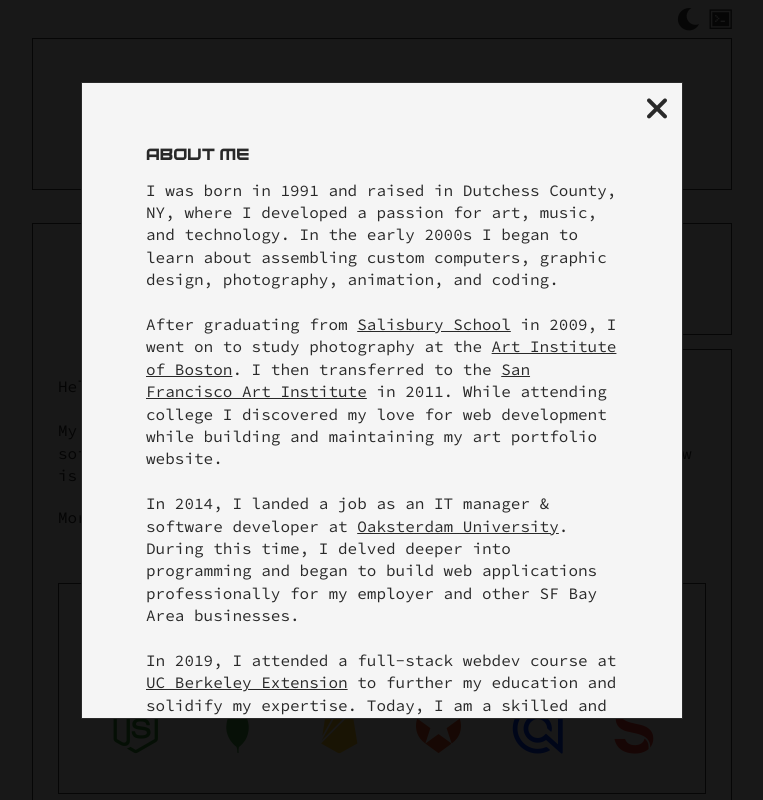
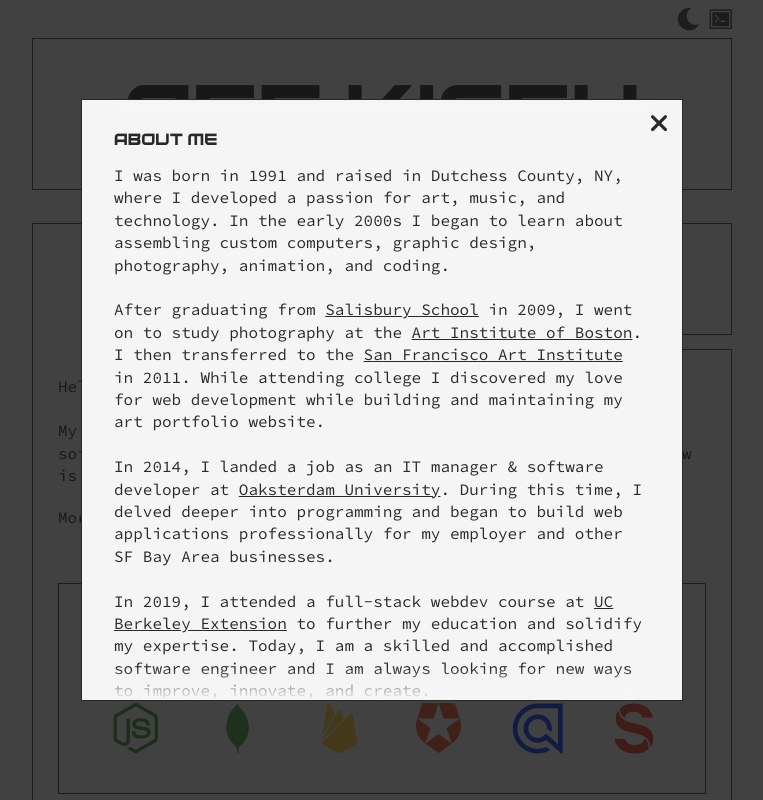
Before and after one commit to AceGK/portfolio, a Next.js app: page /about in a window 1280 px wide. Both pictures are taken after a click on the element "More about me". Shown: the top 800 px of the page, without its empty margins (258-1021 px from the left). Built offline with nearby package versions, Linux system fonts and the light colour scheme; a web font is replaced by a local one.

Commit message:
fix modal styling

```diff
--- /dev/null
+++ b/src/components/modal/Modal.module.scss
@@ -0,0 +1,114 @@
+@import "../../styles/mixins";
+
+.container {
+  width: 100vw;
+  height: 100vh;
+  position: fixed;
+  top: 0;
+  left: 0;
+  display: flex;
+  justify-content: center;
+  align-items: center;
+  z-index: 1;
+}
+
+.modal {
+  width: 90vw;
+  height: 90vh;
+  max-width: 600px;
+  max-height: 600px;
+  background-color: var(--bkg1);
+  border: 1px solid var(--text);
+  display: flex;
+  flex-direction: column;
+  overflow-y: scroll;
+  z-index: 1;
+
+  @include tablet(){
+    max-width: 90vw;
+    max-height: 90vh;
+  }
+  &::-webkit-scrollbar {
+    width: 10px;
+  }
+  &::-webkit-scrollbar-track {
+    background-color: transparent;
+  }
+  &::-webkit-scrollbar-thumb {
+    background-color: var(--accent1);
+  }
+}
+
+.close {
+  display: flex;
+  justify-content: flex-end;
+  position: sticky;
+  top: 0;
+  height: 0;
+  z-index: 1;
+  button {
+    background-color: transparent;
+    border: none;
+    cursor: pointer;
+    color: var(--text);
+    padding: 15px;
+    font-size: 1rem;
+  }
+}
+
+.body {
+  color: transparent !important;
+  position: relative;
+  padding: 2em;
+  z-index: 0;
+
+  &::before,
+  &::after {
+    content: "";
+    width: 100%;
+    position: sticky;
+    display: block;
+    --height: 2em;
+    height: var(--height);
+  }
+
+  &::before {
+    background: linear-gradient(
+      180deg,
+      var(--bkg1) 0%,
+      rgba(20, 20, 20, 0) 100%
+    );
+    height: var(--height);
+    margin-top: calc(var(--height) * -1);
+    top: 0px;
+  }
+  &::after {
+    background: linear-gradient(
+      0deg,
+      var(--bkg1) 0%,
+      rgba(20, 20, 20, 0) 100%
+    );
+    height: var(--height);
+    margin-bottom: calc(var(--height) * -1);
+    bottom: 0px;
+  }
+  h1 {
+    padding-bottom: 1em;
+  }
+  p:last-of-type {
+    padding-bottom: 0px;
+  }
+}
+
+.backdrop {
+  pointer-events: none;
+  width: 100%;
+  height: 100%;
+  background-color: rgba(20, 20, 20, 0.8);
+  position: fixed;
+  top: 0px;
+  left: 0;
+  opacity: 1;
+
+  pointer-events: all;
+}
--- /dev/null
+++ b/src/components/modal/index.js
@@ -0,0 +1,32 @@
+import React from 'react'
+import styles from './Modal.module.scss'
+
+export default function Modal({ children, setModal }) {
+  return (
+    <>
+    <div className={styles.container}>
+    <Backdrop setModal={setModal} />
+      <div className={styles.modal}>
+        <div className={styles.close}>
+          <button className="icon-xmark" onClick={() => setModal(false)}/>
+        </div>
+        <div className={styles.bodyWrapper}>
+        <div className={styles.body}>
+          {children}
+      </div>
+      </div>
+      </div>
+    </div>
+    </>
+  )
+}
+
+function Backdrop({ setModal }) {
+  return (
+    <div
+      className={styles.backdrop}
+      onClick={() => setModal(false)}
+    >
+    </div>
+  )
+}
--- /dev/null
+++ b/src/components/skills/Skills.module.scss
@@ -0,0 +1,108 @@
+@import "../../styles/mixins";
+
+//#region SkillsBox
+.skillsBox {
+  margin-bottom: 15px;
+
+  &:not(:last-child) {
+    margin-bottom: 35px;
+  }
+
+  h2 {
+    font-size: 1.3rem;
+    letter-spacing: 5px;
+    display: flex;
+    flex-direction: row;
+    margin: 0px;
+    margin-top: 0px;
+    &::before {
+      content: "";
+      flex-basis: 25px;
+      border-top: 1px solid var(--accent1);
+      margin: auto;
+      margin-right: 15px;
+    }
+    &::after {
+      content: "";
+      flex: 1;
+      border-top: 1px solid var(--accent1);
+      margin: auto;
+      margin-left: 15px;
+    }
+    @include tablet() {
+      font-size: 1rem;
+    }
+  }
+
+  > div {
+    display: flex;
+    justify-content: space-evenly;
+    flex-wrap: wrap;
+    // display:grid;
+    // grid-template-columns: repeat(5, 1fr);
+    border: 1px solid var(--accent1);
+    border-top: none;
+    margin: -0.65rem auto;
+    padding: 40px 20px 30px 20px;
+    @include tablet() {
+      margin: -0.5rem auto;
+    }
+  }
+
+  i {
+    font-size: 50px;
+    padding: 0px 20px;
+    @include tablet() {
+      padding: 0px 16px;
+      font-size: 40px;
+    }
+  }
+}
+//#endregion
+
+//#region Icons
+.icon_wrapper {
+  position: relative;
+  padding: 10px 0px;
+  @include tablet() {
+    padding: 8px 0px;
+    font-size: 40px;
+  }
+}
+.icon {
+  opacity: 1;
+  -webkit-transition: -webkit-transform opacity 0.7s;
+  -moz-transition: opacity 0.7s;
+  -o-transition: opacity 0.7s;
+  transition: opacity 0.7s;
+}
+.icon_active {
+  opacity: 0.1;
+  -webkit-transition: -webkit-transform opacity 0.3s;
+  -moz-transition: opacity 0.3s;
+  -o-transition: opacity 0.3s;
+  transition: opacity 0.3s;
+}
+.icon_text {
+  font-family: var(--body-font);
+  font-size: 1rem;
+  pointer-events: none;
+  text-align: center;
+  position: absolute;
+  top: 50%;
+  left: 50%;
+  -webkit-transform: translate(-50%, -50%);
+  -moz-transform: translate(-50%, -50%);
+  -ms-transform: translate(-50%, -50%);
+  -o-transform: translate(-50%, -50%);
+  transform: translate(-50%, -50%);
+  opacity: 0;
+  &__active {
+    opacity: 1;
+    -webkit-transition: -webkit-transform opacity 0.3s;
+    -moz-transition: opacity 0.3s;
+    -o-transition: opacity 0.3s;
+    transition: opacity 0.3s;
+  }
+}
+//#endregion
--- /dev/null
+++ b/src/components/skills/index.js
@@ -0,0 +1,37 @@
+import styles from "./Skills.module.scss"
+import { useState } from "react";
+
+function SkillsBox(props) {
+  return (
+    <div className={styles.skillsBox}>
+      <h2>{props.title}</h2>
+      <div>
+        {props.children}
+      </div>
+    </div>
+  )
+}
+
+function Icon(props) {
+
+  const [iconText, setIconText] = useState(false);
+
+  return (
+    <div className={styles.icon_wrapper}>
+      <i
+        className={`${props.className} ${styles.icon}} ${iconText ? styles.icon_active : null}`}
+        name={props.name}
+        // onClick={() => setIconText(!iconText)}
+        onMouseEnter={() => setIconText(true)}
+        onMouseLeave={() => setIconText(false)}
+      >
+      </i>
+      <span className={`${styles.icon_text} ${iconText ? styles.icon_text__active : null}`}>{props.name}</span>
+    </div>
+  )
+}
+
+export {
+  SkillsBox,
+  Icon,
+}
--- a/src/pages/about/about.module.scss
+++ b/src/pages/about/about.module.scss
@@ -2,112 +2,6 @@
 
 .about {
   margin-bottom: 3em;
-}
-
-// about page boxes
-.skillsBox {
-  margin-bottom: 15px;
-
-  &:not(:last-child) {
-    margin-bottom: 35px;
-  }
-
-  h2 {
-    font-size: 1.3rem;
-    letter-spacing: 5px;
-    display: flex;
-    flex-direction: row;
-    margin: 0px;
-    margin-top: 0px;
-    &::before {
-      content: "";
-      flex-basis: 25px;
-      border-top: 1px solid var(--accent1);
-      margin: auto;
-      margin-right: 15px;
-    }
-    &::after {
-      content: "";
-      flex: 1;
-      border-top: 1px solid var(--accent1);
-      margin: auto;
-      margin-left: 15px;
-    }
-    @include tablet() {
-      font-size: 1rem;
-    }
-  }
-
-  > div {
-    display: flex;
-    justify-content: space-evenly;
-    flex-wrap: wrap;
-    // display:grid;
-    // grid-template-columns: repeat(5, 1fr);
-    border: 1px solid var(--accent1);
-    border-top: none;
-    margin: -0.65rem auto;
-    padding: 40px 20px 30px 20px;
-    @include tablet() {
-      margin: -0.5rem auto;
-    }
-  }
-
-  i {
-    font-size: 50px;
-    padding: 0px 20px;
-    @include tablet() {
-      padding: 0px 16px;
-      font-size: 40px;
-    }
-  }
-}
-
-// icons
-
-.icon_wrapper {
-  position: relative;
-  padding: 10px 0px;
-  @include tablet() {
-    padding: 8px 0px;
-    font-size: 40px;
-  }
-}
-.icon {
-  opacity: 1;
-  -webkit-transition: -webkit-transform opacity 0.7s;
-  -moz-transition: opacity 0.7s;
-  -o-transition: opacity 0.7s;
-  transition: opacity 0.7s;
-}
-.icon_active {
-  opacity: 0.1;
-  -webkit-transition: -webkit-transform opacity 0.3s;
-  -moz-transition: opacity 0.3s;
-  -o-transition: opacity 0.3s;
-  transition: opacity 0.3s;
-}
-.icon_text {
-  font-family: var(--body-font);
-  font-size: 1rem;
-  pointer-events: none;
-  text-align: center;
-  position: absolute;
-  top: 50%;
-  left: 50%;
-  -webkit-transform: translate(-50%, -50%);
-  -moz-transform: translate(-50%, -50%);
-  -ms-transform: translate(-50%, -50%);
-  -o-transform: translate(-50%, -50%);
-  transform: translate(-50%, -50%);
-  opacity: 0;
-  &__active {
-    opacity: 1;
-    -webkit-transition: -webkit-transform opacity 0.3s;
-    -moz-transition: opacity 0.3s;
-    -o-transition: opacity 0.3s;
-    transition: opacity 0.3s;
-  }
 }
 
 .button {
@@ -125,88 +19,95 @@
   }
 }
 
-.modal {
-  background: var(--bkg1);
-  z-index: 2;
-  position: fixed;
-  top: 0;
-  right: 0;
-  left: 0;
-  bottom: 0;
-  width: 90%;
-  height: 90%;
-  width: 90%;
-  max-height: 635px;
-  max-width: 600px;
-  margin: auto;
-  overflow: auto;
-  border: 1px solid var(--text);
+// .modal {
+//   background: var(--bkg1);
+//   z-index: 2;
+//   position: fixed;
+//   top: 0;
+//   right: 0;
+//   left: 0;
+//   bottom: 0;
+//   width: 90%;
+//   height: 90%;
+//   width: 90%;
+//   max-height: 635px;
+//   max-width: 600px;
+//   margin: auto;
+//   overflow: overlay;
+//   overflow-x:hidden;
+//   // overflow:auto;
+//   border: 1px solid var(--text);
 
-  &::-webkit-scrollbar {
-    width: 10px;
-  }
-  &::-webkit-scrollbar-track {
-    background-color: transparent;
-  }
-  &::-webkit-scrollbar-thumb {
-    background-color: var(--accent1);
-  }
+//   &::-webkit-scrollbar {
+//     width: 10px;
+//   }
+//   &::-webkit-scrollbar-track {
+//     background-color: transparent;
+//   }
+//   &::-webkit-scrollbar-thumb {
+//     background-color: var(--accent1);
+//   }
 
-  &__content {
-    padding: 4em;
-  }
+//   &__content {
+//     padding: 2em;
+//     // &::before {
+//     //   content: "";
+//     //   background: linear-gradient(180deg, rgba(20,20,20,1) 0%, rgba(20,20,20,0) 100%);
+//     //   height:2em;
+//     //   width:100%;
+//     //   display:block;
+//     //   position: sticky;
+//     //   top: 0;
+//     //   left:0;
+//     // }
+//     // &::after {
+//     //   content: "";
+//     //   background: linear-gradient(0deg, rgba(20,20,20,1) 0%, rgba(20,20,20,0) 100%);
+//     //   height:2em;
+//     //   width:100%;
+//     //   display:block;
+//     //   position: sticky;
+//     //   bottom: 0;
+//     //   left:0;
+//     // }
+//   }
 
-  &__close {
-    float:right;
-    position:sticky;
-    top:0;
-    padding:15px;
-    color:var(--text);
-    font-size:1.25rem;
-    &:hover {
-      cursor:pointer;
-      color:var(--bkg1);
-      background:var(--text);
-    }
-  }
+//   &__close {
+//     float:right;
+//     position:sticky;
+//     top:0;
+//     margin-right:0px;
+//     padding:10px;
+//     color:var(--text);
+//     background-color: var(--bkg1);
+//     font-size:1rem;
+//     z-index:999;
+//     &:hover {
+//       cursor:pointer;
+//       color:var(--bkg1);
+//       background:var(--text);
+//     }
+//   }
 
-  h1 {
-    padding-bottom: 1em;
-  }
-  p:last-of-type {
-    padding-bottom: 0px;
-  }
-
-  //   &::before {
-  //   content:"hello";
-  //   background:blue;
-  //   position:sticky;
-  //   top:0;
-  //   width:100%;
-  //   height:100px;
-  // }
-
-  // &::after {
-  //   content:"hello";
-  //   background:red;
-  //   position:sticky;
-  //   bottom:0;
-  //   width:100%;
-  // }
-  // background: linear-gradient(0deg, rgba(20,20,20,1) 0%, rgba(20,20,20,0) 100%);
-}
+//   h1 {
+//     padding-bottom: 1em;
+//   }
+//   p:last-of-type {
+//     padding-bottom: 0px;
+//   }
+// }
 
 
 
-.backdrop {
-  pointer-events: none;
-  width: 100%;
-  height: 100%;
-  background-color: rgba(0, 0, 0, 0.9);
-  position: fixed;
-  top: 0px;
-  left: 0;
-  opacity: 1;
-  z-index: 1;
-  pointer-events: all;
-}
+// .backdrop {
+//   pointer-events: none;
+//   width: 100%;
+//   height: 100%;
+//   background-color: rgba(0, 0, 0, 0.9);
+//   position: fixed;
+//   top: 0px;
+//   left: 0;
+//   opacity: 1;
+//   z-index: 1;
+//   pointer-events: all;
+// }
--- a/src/pages/about/index.js
+++ b/src/pages/about/index.js
@@ -2,17 +2,21 @@
 import styles from './about.module.scss'
 import Link from 'next/link'
 
+import { SkillsBox, Icon } from '../../components/skills'
+import Modal from '../../components/modal'
+
 export default function About() {
 
-  const [aboutModal, setAboutModal] = useState(false)
+  const [modal, setModal] = useState(false)
 
   useEffect(() => {
-    if (aboutModal) {
+    if (modal) {
       document.body.style.overflow = 'hidden';
     } else {
       document.body.style.overflow = 'unset';
     }
-  }, [aboutModal]);
+  }, [modal]);
+
 
   return (
     <div className="page-container">
@@ -23,11 +27,23 @@
           with a focus on front-end web development.
           Below is a list of technologies that I use frequently.
         </p>
-        <div className={styles.button} onClick={() => { setAboutModal(!aboutModal) }}>
+        <div className={styles.button} onClick={() => { setModal(!modal) }}>
           <a>More about me</a>
           <i className="icon-arrow-right"></i>
         </div>
-        <AboutModal aboutModal={aboutModal} setAboutModal={setAboutModal} />
+        {modal &&
+          <Modal setModal={setModal}>
+            <h1>About Me</h1>
+
+            <p>I was born in 1991 and raised in Dutchess County, NY, where I developed a passion for art, music, and technology. In the early 2000s I began to learn about assembling custom computers, graphic design, photography, animation, and coding.</p>
+
+            <p>After graduating from <Link href="https://www.wikiwand.com/en/Salisbury_School">Salisbury School</Link> in 2009, I went on to study photography at the <Link href="https://www.wikiwand.com/en/The_Art_Institute_of_Boston">Art Institute of Boston</Link>. I then transferred to the <Link href="https://www.wikiwand.com/en/San_Francisco_Art_Institute">San Francisco Art Institute</Link> in 2011. While attending college I discovered my love for web development while building and maintaining my art portfolio website.</p>
+
+            <p>In 2014, I landed a job as an IT manager & software developer at <Link href="https://www.wikiwand.com/en/Oaksterdam_University">Oaksterdam University</Link>. During this time, I delved deeper into programming and began to build web applications professionally for my employer and other SF Bay Area businesses.</p>
+
+            <p>In 2019, I attended a full-stack webdev course at <Link href="https://www.wikiwand.com/en/UC_Berkeley_Extension">UC Berkeley Extension</Link> to further my education and solidify my expertise. Today, I am a skilled and accomplished software engineer and I am always looking for new ways to improve, innovate, and create.</p>
+          </Modal>
+        }
       </div>
 
       <SkillsBox title="Dev">
@@ -72,73 +88,3 @@
     </div>
   );
 }
-
-function SkillsBox(props) {
-  return (
-    <div className={styles.skillsBox}>
-      <h2>{props.title}</h2>
-      <div>
-        {props.children}
-      </div>
-    </div>
-  )
-}
-
-function Icon(props) {
-
-  const [iconText, setIconText] = useState(false);
-
-  return (
-    <div className={styles.icon_wrapper}>
-      <i
-        className={`${props.className} ${styles.icon}} ${iconText ? styles.icon_active : null}`}
-        name={props.name}
-        // onClick={() => setIconText(!iconText)}
-        onMouseEnter={() => setIconText(true)}
-        onMouseLeave={() => setIconText(false)}
-      >
-      </i>
-      <span className={`${styles.icon_text} ${iconText ? styles.icon_text__active : null}`}>{props.name}</span>
-    </div>
-  )
-}
-
-function AboutModal(props) {
-  console.log(props.aboutModal)
-  if (props.aboutModal === true) {
-    return (
-      <>
-        <Backdrop setAboutModal={props.setAboutModal} />
-        <div className={styles.modal}>
-          <div
-            className={`${styles.modal__close} icon-xmark`}
-            onClick={() => { props.setAboutModal(false) }}
-          />
-          <div className={styles.modal__content}>
-            <div className={styles.modal__body}>
-              <h1>About Me</h1>
-
-              <p>I was born in 1991 and raised in Dutchess County, NY, where I developed a passion for art, music, and technology. In the early 2000s I began to learn about assembling custom computers, graphic design, photography, animation, and coding.</p>
-
-              <p>After graduating from <Link href="https://www.wikiwand.com/en/Salisbury_School">Salisbury School</Link> in 2009, I went on to study photography at the <Link href="https://www.wikiwand.com/en/The_Art_Institute_of_Boston">Art Institute of Boston</Link>. I then transferred to the <Link href="https://www.wikiwand.com/en/San_Francisco_Art_Institute">San Francisco Art Institute</Link> in 2011. While attending college I discovered my love for web development while building and maintaining my art portfolio website.</p>
-
-              <p>In 2014, I landed a job as an IT manager & software developer at <Link href="https://www.wikiwand.com/en/Oaksterdam_University">Oaksterdam University</Link>. During this time, I delved deeper into programming and began to build web applications professionally for my employer and other SF Bay Area businesses.</p>
-
-              <p>In 2019, I attended a full-stack webdev course at <Link href="https://www.wikiwand.com/en/UC_Berkeley_Extension">UC Berkeley Extension</Link> to further my education and solidify my expertise. Today, I am a skilled and accomplished software engineer and I am always looking for new ways to improve, innovate, and create.</p>
-            </div>
-          </div>
-        </div>
-      </>
-    )
-  }
-}
-
-function Backdrop({ setAboutModal }) {
-  return (
-    <div
-      className={styles.backdrop}
-      onClick={() => setAboutModal(false)}
-    >
-    </div>
-  )
-}
```
